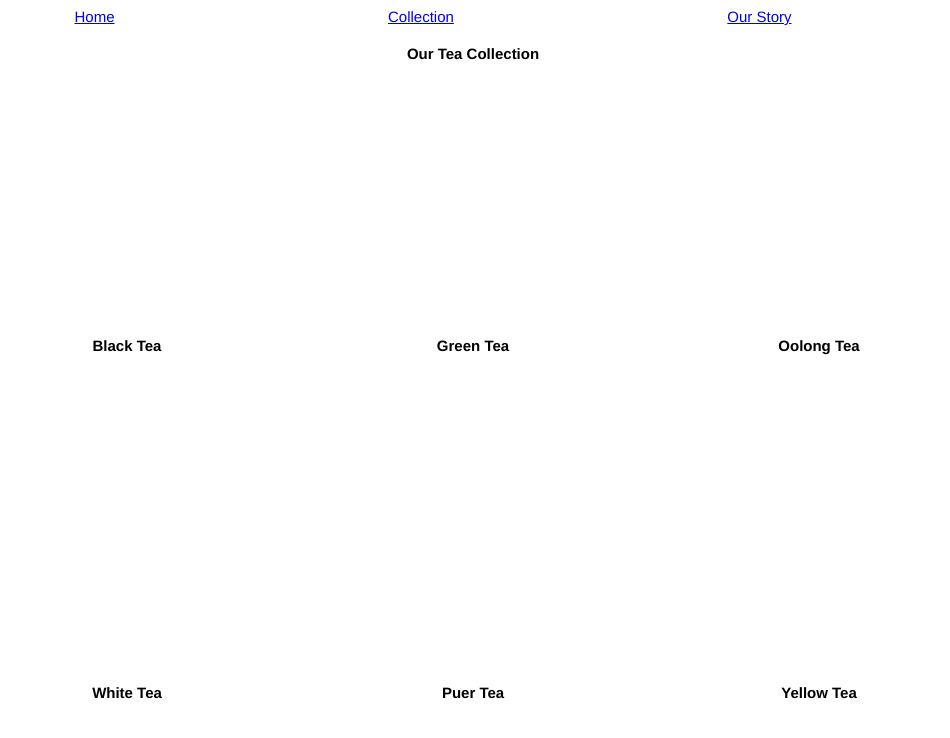
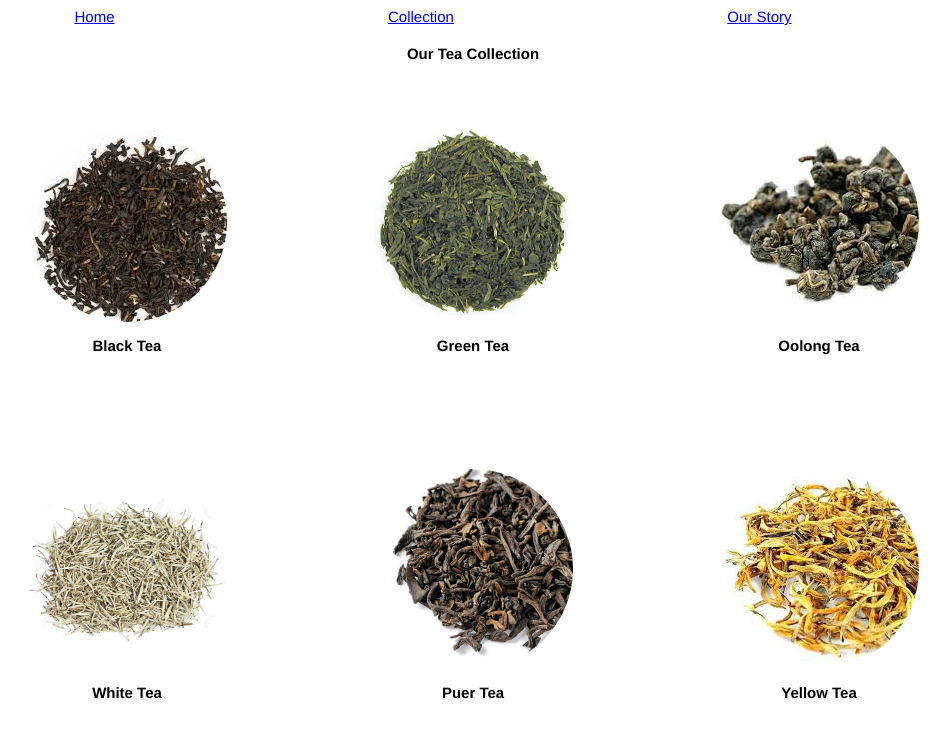
Before and after one commit to Prones94/tea-time, a plain HTML site: page list.html in a window 1280 px wide. Shown: the top 738 px of the page, without its empty margins (207-1157 px from the left). Drawn offline with Linux system fonts and the light colour scheme; the site is published under a folder, as on GitHub Pages, so addresses that start at the root find nothing.

Commit message:
[fix] css to show images

```diff
--- a/style.css
+++ b/style.css
@@ -36,29 +36,29 @@
     justify-items: center;
 }
 .black {
-    background-image: url(/images/Black\ Tea.jpeg);
+    background-image: url(images/Black-Tea.jpeg);
 }
 .green {
-    background-image: url(/images/Green\ Tea.jpg);
+    background-image: url(images/Green-Tea.jpg);
     background-position: center;
     background-size: 100%;
 
 }
 .oolong {
-    background-image: url(/images/Oolong\ Tea.jpeg);
+    background-image: url(images/Oolong-Tea.jpeg);
 }
 .puer {
-    background-image: url(/images/Puer.jpg);
+    background-image: url(images/Puer.jpg);
     background-size: 100%;
 }
 .white {
-    background-image: url(/images/White\ Tea.jpg);
+    background-image: url(images/White-Tea.jpg);
     background-position: center;
     background-size: 100%;
     background-repeat: no-repeat;
 }
 .yellow {
-    background-image: url(/images/Yellow\ Tea.jpeg);
+    background-image: url(images/Yellow-Tea.jpeg);
 }
 .container {
     width: 100%;
@@ -68,7 +68,7 @@
     grid-auto-flow: dense;
 }
 .tea-field {
-    background-image: url(/images/tea-fields.jpg);
+    background-image: url(images/tea-fields.jpg);
     background-repeat: no-repeat;
     background-size: 100%;
 }
```
Also changed, not shown: images/Black-Tea.jpeg (renamed from images/Black Tea.jpeg), images/Green-Tea.jpg (renamed from images/Green Tea.jpg), images/Oolong-Tea.jpeg (renamed from images/Oolong Tea.jpeg), images/White-Tea.jpg (renamed from images/White Tea.jpg), images/Yellow-Tea.jpeg (renamed from images/Yellow Tea.jpeg).
